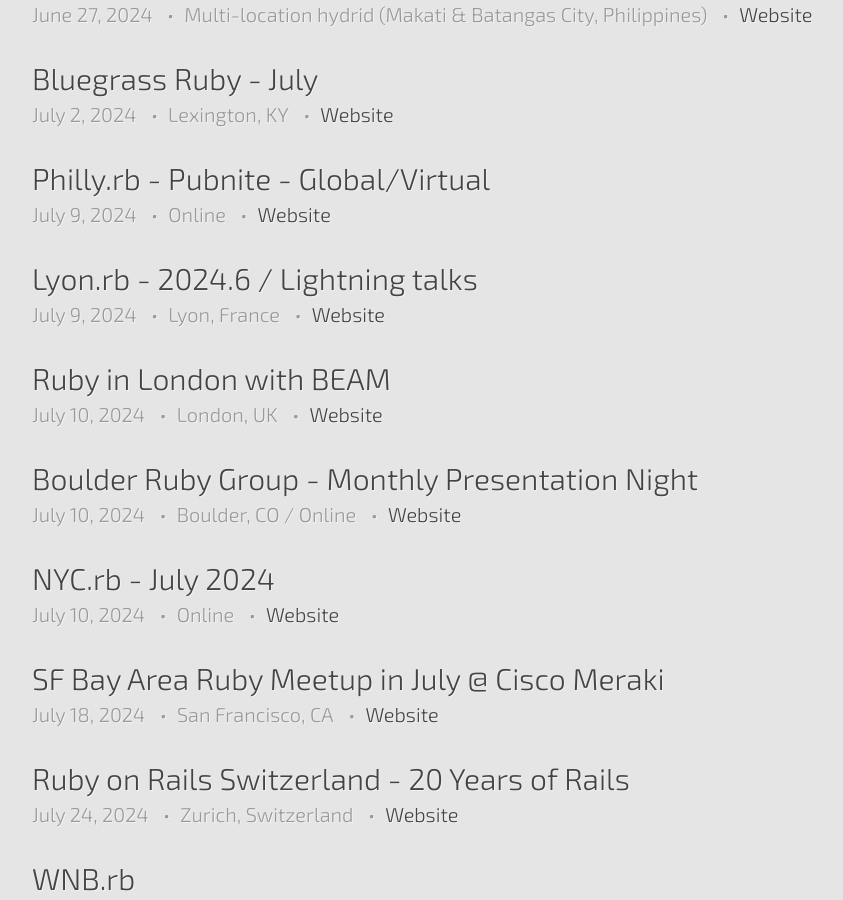
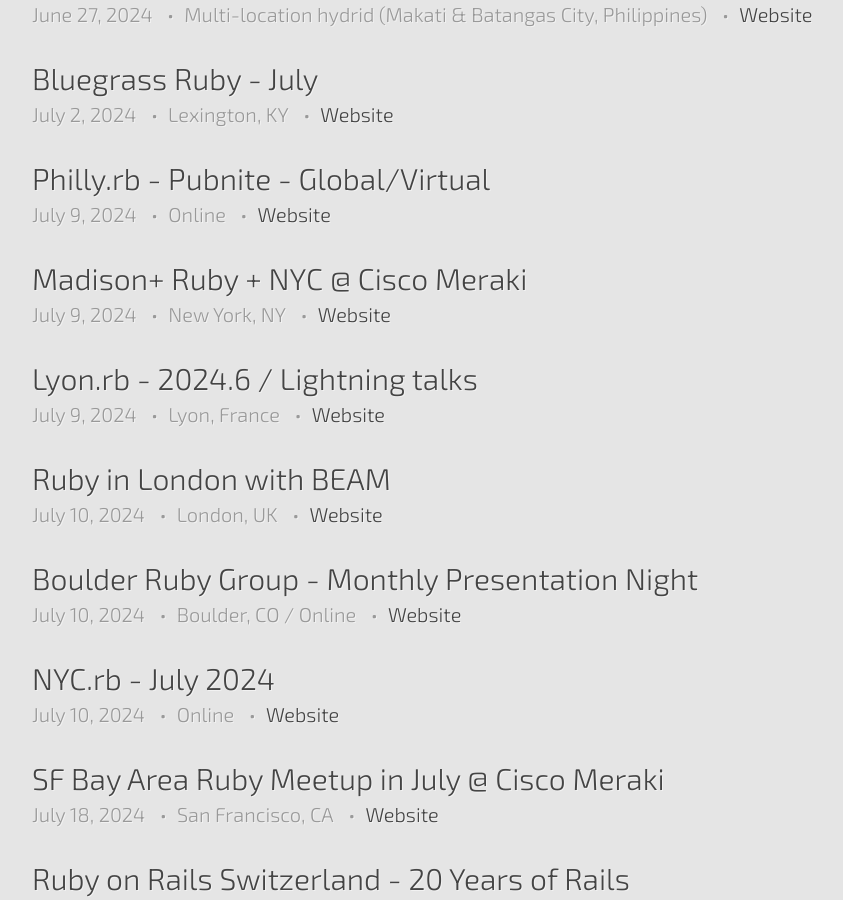
Before and after one commit to ruby-conferences/ruby-conferences.github.io, a Jekyll site: the page built from meetups/index.html, in a window 1280 px wide and 900 px high, scrolled down 902 px. Shown: the whole window, without its empty margins (208-1051 px from the left). Built offline with Jekyll 4.4.1, drawn with Linux system fonts in a browser that asks for light colours.

Commit message:
Add Madison+ Ruby + NYC @ Cisco Meraki Meetup (#664)

```diff
--- a/_data/meetups.yml
+++ b/_data/meetups.yml
@@ -901,6 +901,13 @@
   end_time: 21:30:00 CET
   url: https://www.meetup.com/lyonrb/events/287815581
 
+- name: "Madison+ Ruby + NYC @ Cisco Meraki"
+  location: New York, NY
+  date: 2024-07-09
+  start_time: 09:30:00 EDT
+  end_time: 11:00:00 EDT
+  url: https://lu.ma/4bliqbqr
+
 - name: "Lyon.rb - 2024.6 / Lightning talks"
   location: Lyon, France
   date: 2024-07-09
```
